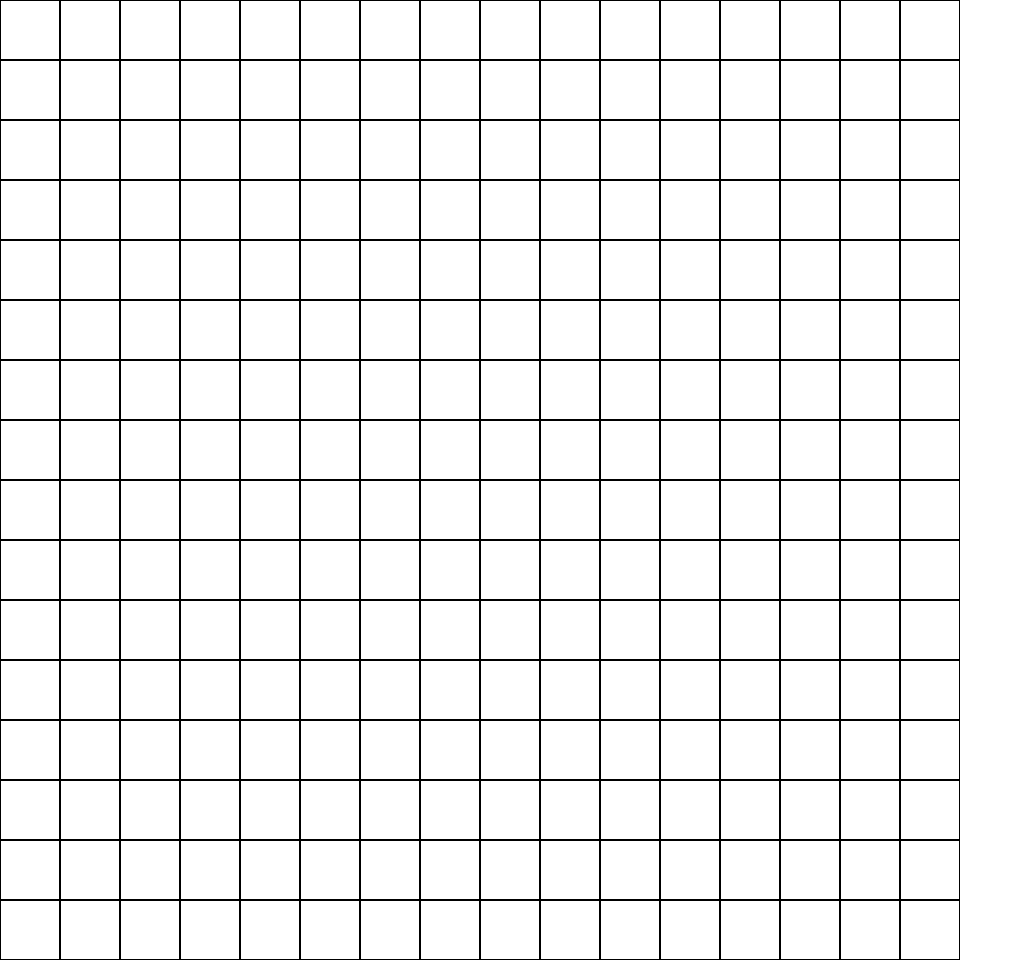
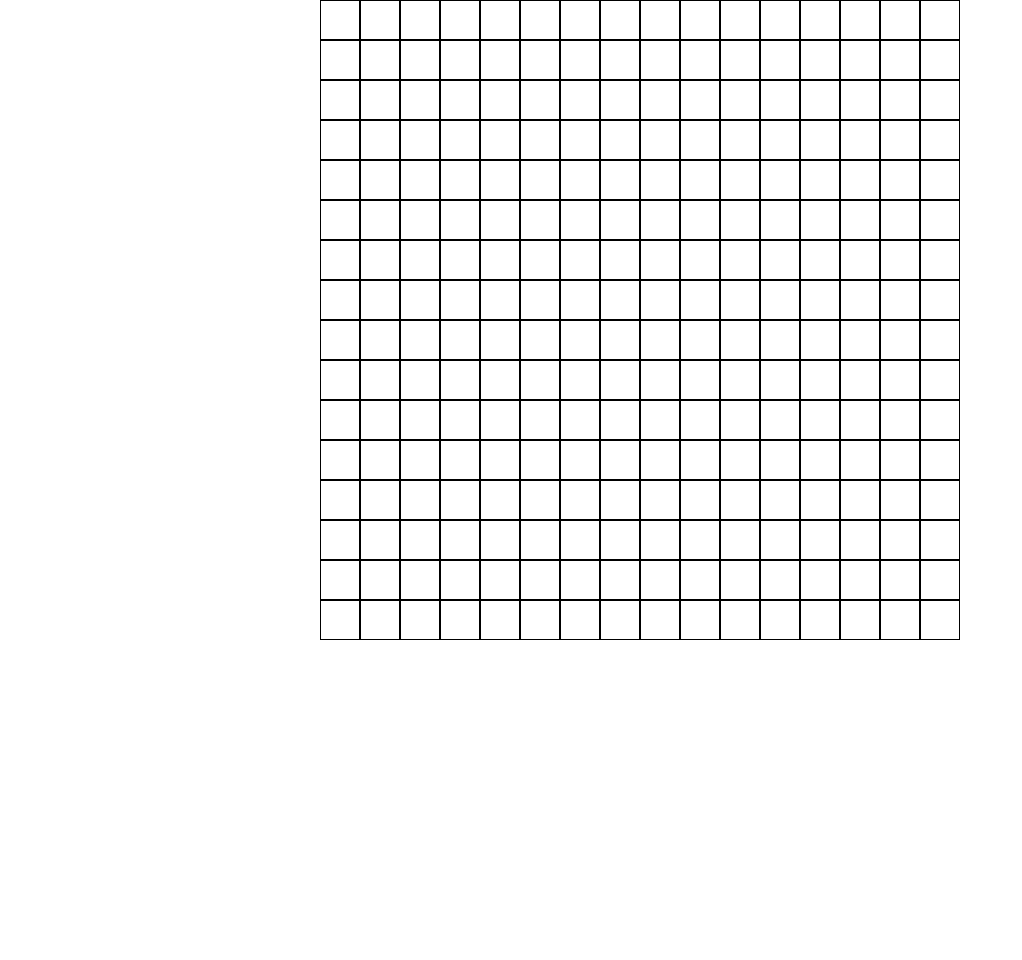
Before and after one commit to ZachHudy/etch-a-sketch, a plain HTML site: page index.html in a window 1280 px wide. Shown: the whole page, without its empty margins (0-1022 px from the left). After the commit the page ends 800 px from the top, so only its background shows below. Drawn offline with Linux system fonts and the light colour scheme.

Commit message:
Center grid; decrease size as well

```diff
--- a/main.js
+++ b/main.js
@@ -6,7 +6,7 @@ for (let i = 0; i < 16; i++) {
     for (let j = 0; j < 16; j++) {
         const newSquare = document.createElement('div');
         newSquare.classList.add('square');
-        newSquare.style.cssText = `height: ${960 / 16}px; width: ${960 / 16}px;`
+        newSquare.style.cssText = `height: ${640 / 16}px; width: ${640 / 16}px;`
         newRow.appendChild(newSquare);
     }
     container.appendChild(newRow);
--- a/style.css
+++ b/style.css
@@ -7,8 +7,9 @@
 .container {
     display: flex;
     flex-direction: column;
-    width: 960px;
-    height: 960px;
+    width: 640px;
+    height: 640px;
+    margin: 0 auto;
 }
 
 .row {
```
